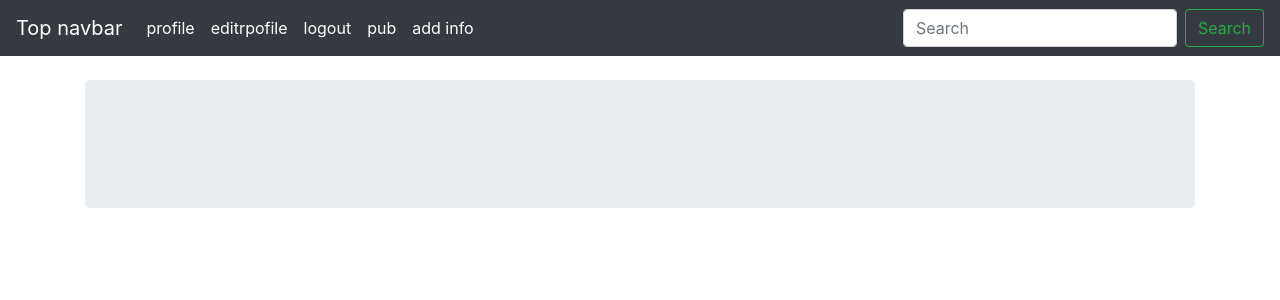
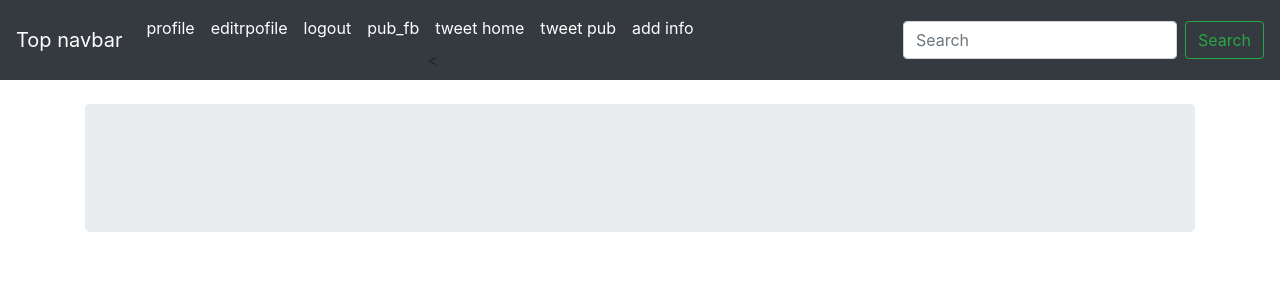
Before and after one commit to slimanej4c/fb, a Django app: page /blog/base/ in a window 1280 px wide. Shown: the top 300 px of the page. Run offline with Django 3.2, Linux system fonts and the light colour scheme; a user stored in the database is signed in; parts of the project's set-up code (start-up, migrations or seed data) failed here and were passed over; some libraries are stand-ins or nearby versions.

Commit message:
add tweet app

```diff
--- a/blog/templates/html/base.html
+++ b/blog/templates/html/base.html
@@ -57,8 +57,15 @@
       </li>
 
               <li class="nav-item active">
-        <a class="nav-link" href="/facebook/pub/{{ user.id }}">pub <span class="sr-only">(current)</span></a>
+        <a class="nav-link" href="/facebook/pub/{{ user.id }}">pub_fb <span class="sr-only">(current)</span></a>
       </li>
+
+                    <li class="nav-item active">
+        <a class="nav-link" href="{% url 'tweet:tweet_home' %}">tweet home <span class="sr-only">(current)</span></a>
+      < <li class="nav-item active">
+        <a class="nav-link" href="{% url 'tweet:tweet_pub' %}">tweet pub <span class="sr-only">(current)</span></a>
+      </li>
+
 
             <li class="nav-item active">
         <a class="nav-link" href="#">add info  <span class="sr-only">(current)</span></a>
@@ -102,6 +109,11 @@
  {% block pub_fb %}
       {% endblock %}
 
+  {% block tweet_home %}
+      {% endblock %}
+  {%  block tweet_pub %}
+  {% endblock %}
+
   </div>
 </main>
 
--- a/blog/views.py
+++ b/blog/views.py
@@ -11,20 +11,29 @@ def create_user_view (request):
         form=UserCreationForm(request.POST )
         if form.is_valid():
             form.save()
-            return redirect('blog/home')
+            return redirect('/blog/base')
     else:
         form = UserCreationForm()
         context={'form':form}
         return render(request, 'html/register_view.html', context)
 
+def create_user_form(request):
+    if request.method=='POST':
+        form=create_user(request.POST )
+        if form.is_valid():
+            form.save()
+            return redirect('/blog/base')
+    else:
+        form = create_user()
+        context={'form':form}
+        return render(request, 'html/register_view.html', context)
 
-def create_user_form(request):
-    form=create_user(request.POST or None)
+    """form=create_user(request.POST or None)
     if form.is_valid():
         form.save()
     context={'form':form}
     return render(request, 'html/register_form.html', context)
-
+"""
 
 def profile(request):
     context={'user':request.user}
--- a/facebook/models.py
+++ b/facebook/models.py
@@ -4,5 +4,6 @@ class pub_model (models.Model):
 
     post=models.CharField(max_length=100)
     user=models.ForeignKey(User , on_delete=models.CASCADE)
+    date=models.DateTimeField(auto_now=True,null=True)
     def __str__(self):
         return  self.post
--- a/fb/settings.py
+++ b/fb/settings.py
@@ -39,6 +39,7 @@ INSTALLED_APPS = [
     'django.contrib.staticfiles',
      'blog',
     'facebook',
+    'tweet',
 ]
 
 MIDDLEWARE = [
--- a/fb/urls.py
+++ b/fb/urls.py
@@ -21,4 +21,5 @@ urlpatterns = [
     path('admin/', admin.site.urls),
     url(r'blog/',include('blog.urls',namespace='blog')),
     url(r'facebook/',include('facebook.urls',namespace='facebook')),
+    url(r'tweet/',include('tweet.urls',namespace='tweet')),
 ]
--- /dev/null
+++ b/tweet/templates/html/tweet_home.html
@@ -0,0 +1,6 @@
+{%  extends 'html/base.html' %}
+
+{%  block tweet_home %}
+
+    <h1> helo you are in tweet_home</h1>
+{% endblock %}
```
Also changed, not shown: tweet/forms.py (added, +10 -0 lines), tweet/templates/html/tweet_pub.html (added, +22 -0 lines), blog/forms.py (line endings or trailing spaces), db.sqlite3, facebook/migrations/0001_initial.py (deleted), facebook/migrations/0002_auto_20200515_1415.py (deleted).
